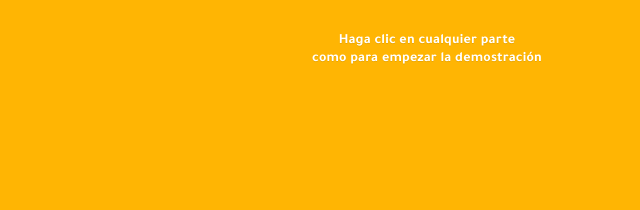
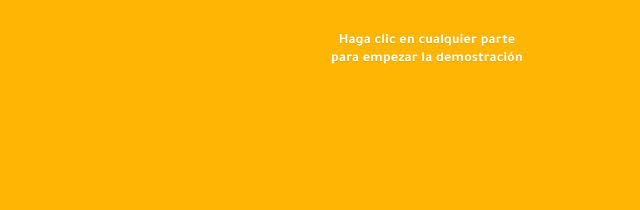
Before and after one commit to menaaranza/proyectoIntegradoInacap, a plain HTML site: page html/login.html in a window 1280 px wide. Shown: the part 462-672 px from the top of the page, 213-853 px from the left. Drawn offline with Linux system fonts and the light colour scheme.

Commit message:
Update login.html

```diff
--- a/html/login.html
+++ b/html/login.html
@@ -21,7 +21,7 @@
         <!-- Centro -->
         <section class="center">
         <img src="../assets/imagenes/lazzovert.png" alt="Lazzoapp" class="logo">
-        <p class="tag">Haga clic en cualquier parte<br>como para empezar la demostración</p>
+        <p class="tag">Haga clic en cualquier parte<br>para empezar la demostración</p>
         </section>
 
         <!-- Esquinas inferiores -->
```
